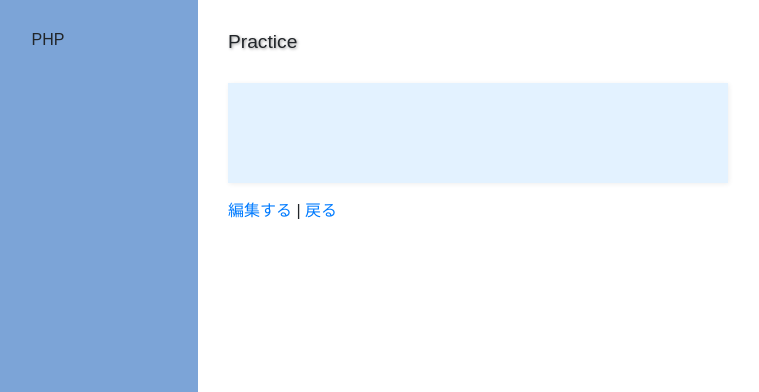
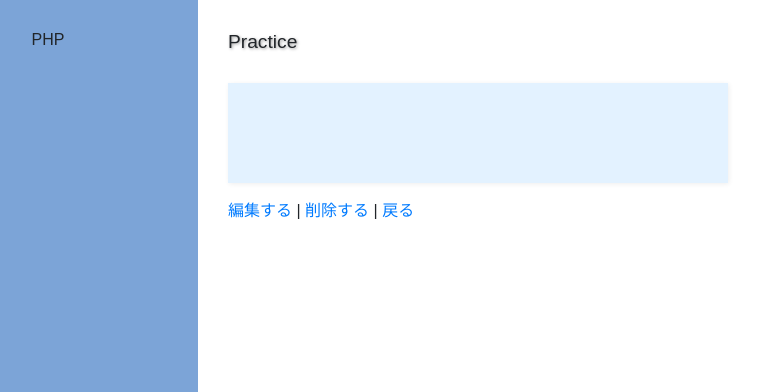
Before and after one commit to sora-coder/memo, a PHP site: page /memo.php?id=1 in a window 1280 px wide. Shown: the top 392 px of the page, without its empty margins (102-861 px from the left). Run offline with PHP 8.4, Linux system fonts and the light colour scheme; data that the repository does not hold is empty.

Commit message:
削除ページの作成

```diff
--- a/memo.php
+++ b/memo.php
@@ -33,7 +33,9 @@
     <pre>
         <?php print ($memo['memo']); ?>
     </pre>
-    <a href="memo.php?id=<?php print($memo['id']); ?>">編集する</a>
+    <a href="update.php?id=<?php print($memo['id']); ?>">編集する</a>
+    |
+    <a href="delete.php?id=<?php print($memo['id']); ?>">削除する</a>
     |
     <a href="index.php">戻る</a>
 </article>
```
